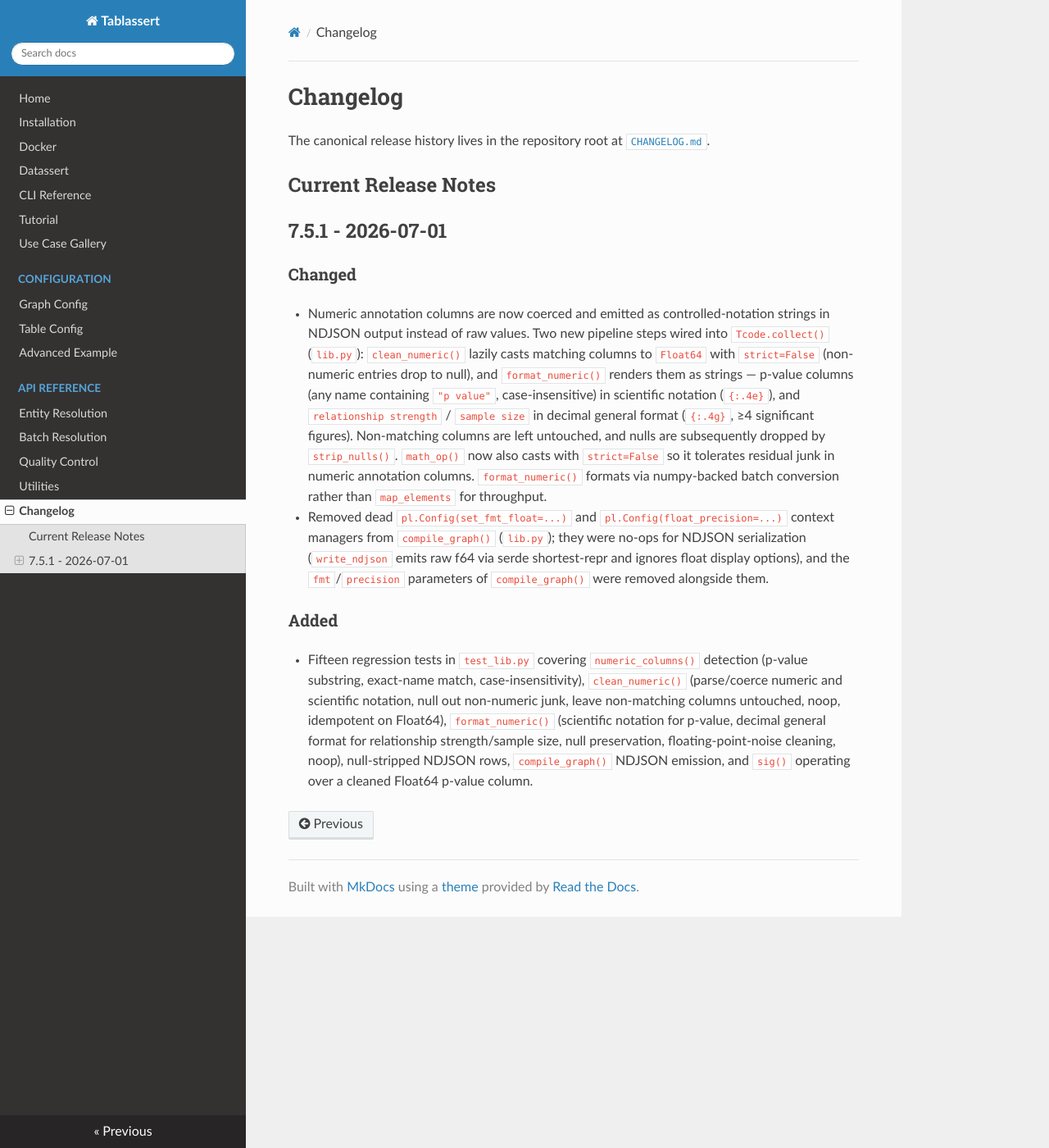
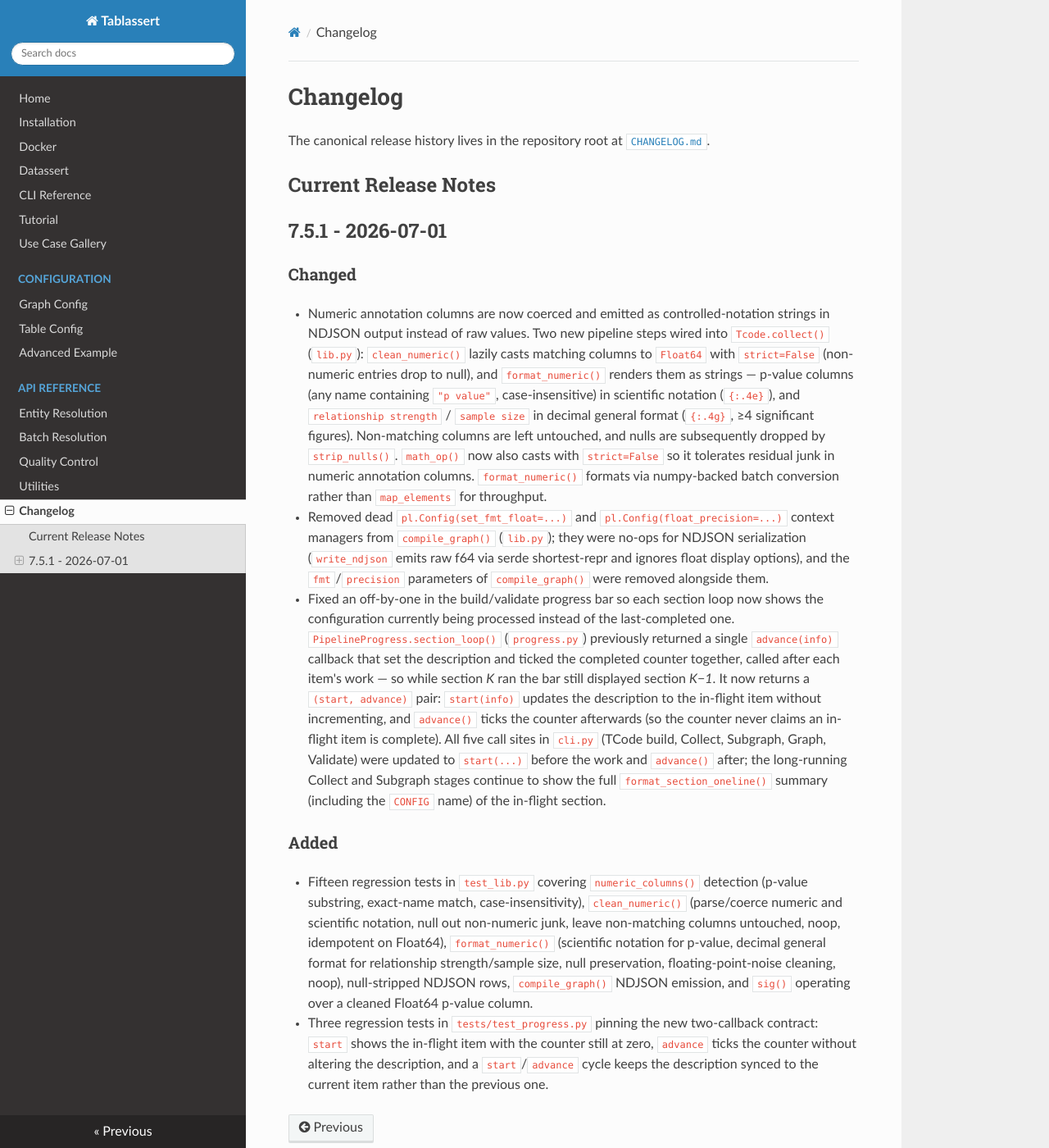
Before and after one commit to SkyeAv/Tablassert3.0.0, an MkDocs documentation site: the page built from docs/changelog.md, in a window 1280 px wide and 1400 px high. Shown: the whole window at 82% size. Built offline with MkDocs 1.6.1, drawn with Linux system fonts in a browser that asks for light colours; nearby versions of some CDN libraries.

Commit message:
fix: synced docs changelog

```diff
--- a/docs/changelog.md
+++ b/docs/changelog.md
@@ -9,6 +9,8 @@ The canonical release history lives in the repository root at [`CHANGELOG.md`](h
 ### Changed
 - Numeric annotation columns are now coerced and emitted as controlled-notation strings in NDJSON output instead of raw values. Two new pipeline steps wired into `Tcode.collect()` (`lib.py`): `clean_numeric()` lazily casts matching columns to `Float64` with `strict=False` (non-numeric entries drop to null), and `format_numeric()` renders them as strings — p-value columns (any name containing `"p value"`, case-insensitive) in scientific notation (`{:.4e}`), and `relationship strength` / `sample size` in decimal general format (`{:.4g}`, ≥4 significant figures). Non-matching columns are left untouched, and nulls are subsequently dropped by `strip_nulls()`. `math_op()` now also casts with `strict=False` so it tolerates residual junk in numeric annotation columns. `format_numeric()` formats via numpy-backed batch conversion rather than `map_elements` for throughput.
 - Removed dead `pl.Config(set_fmt_float=...)` and `pl.Config(float_precision=...)` context managers from `compile_graph()` (`lib.py`); they were no-ops for NDJSON serialization (`write_ndjson` emits raw f64 via serde shortest-repr and ignores float display options), and the `fmt`/`precision` parameters of `compile_graph()` were removed alongside them.
+- Fixed an off-by-one in the build/validate progress bar so each section loop now shows the configuration currently being processed instead of the last-completed one. `PipelineProgress.section_loop()` (`progress.py`) previously returned a single `advance(info)` callback that set the description and ticked the completed counter together, called after each item's work — so while section *K* ran the bar still displayed section *K−1*. It now returns a `(start, advance)` pair: `start(info)` updates the description to the in-flight item without incrementing, and `advance()` ticks the counter afterwards (so the counter never claims an in-flight item is complete). All five call sites in `cli.py` (TCode build, Collect, Subgraph, Graph, Validate) were updated to `start(...)` before the work and `advance()` after; the long-running Collect and Subgraph stages continue to show the full `format_section_oneline()` summary (including the `CONFIG` name) of the in-flight section.
 
 ### Added
 - Fifteen regression tests in `test_lib.py` covering `numeric_columns()` detection (p-value substring, exact-name match, case-insensitivity), `clean_numeric()` (parse/coerce numeric and scientific notation, null out non-numeric junk, leave non-matching columns untouched, noop, idempotent on Float64), `format_numeric()` (scientific notation for p-value, decimal general format for relationship strength/sample size, null preservation, floating-point-noise cleaning, noop), null-stripped NDJSON rows, `compile_graph()` NDJSON emission, and `sig()` operating over a cleaned Float64 p-value column.
+- Three regression tests in `tests/test_progress.py` pinning the new two-callback contract: `start` shows the in-flight item with the counter still at zero, `advance` ticks the counter without altering the description, and a `start`/`advance` cycle keeps the description synced to the current item rather than the previous one.
```
